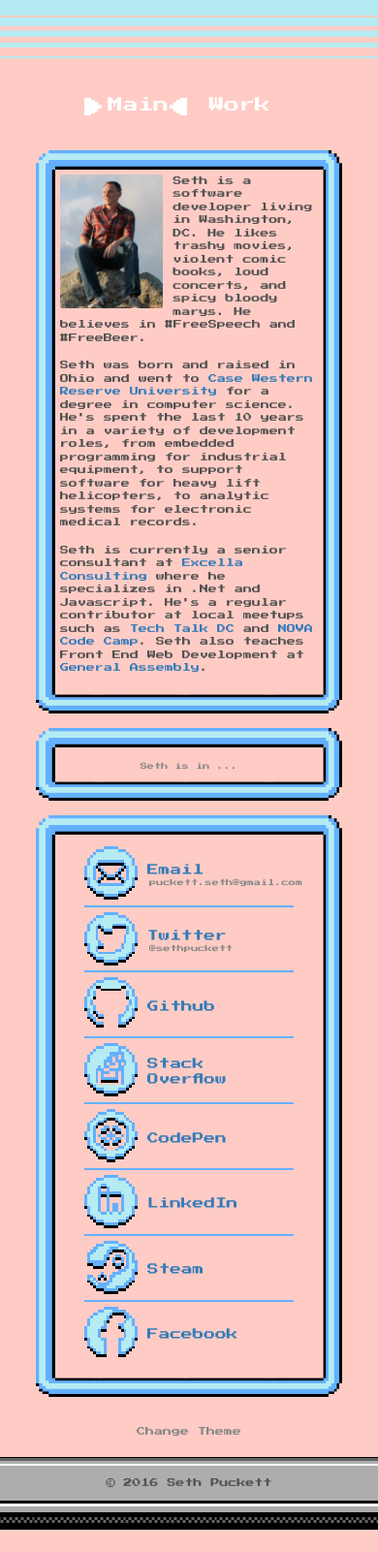
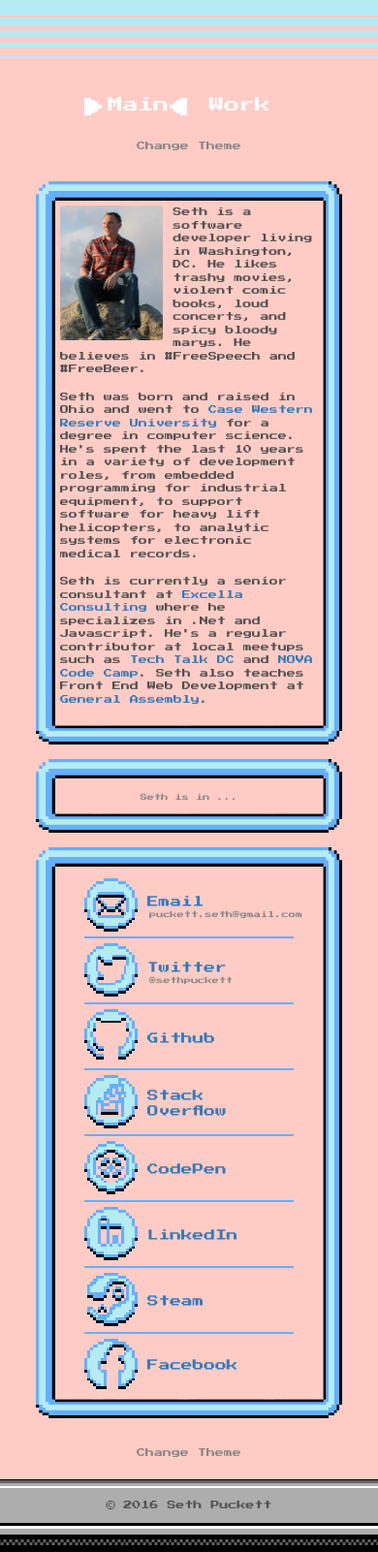
Before and after one commit to sethpuckett/personal-site, a plain HTML site: page index.html in a window 390 px wide. Shown: the whole page at 97% size. Before the commit the page ends 1578 px from the top, so only its background shows below. Drawn offline with nearby package versions, Linux system fonts and the light colour scheme; a script that the page names is missing.

Commit message:
closes #1; added theme change button to mobile view

```diff
--- a/css/styles.css
+++ b/css/styles.css
@@ -53,6 +53,7 @@
 
 ul {
     list-style: none;
+    margin-bottom: 0px;
     margin-top: 5px;
     padding-left: 25px;
     padding-right: 25px;
@@ -132,13 +133,17 @@ html, body {
     padding-bottom: 65px;
 }
 
-#theme-change {
+.theme-change {
     color: #868686;
     font-size: .8em;
     cursor: pointer;
     position: fixed;
     bottom: 20px;
     left: 20px;
+}
+
+#theme-change-top-row {
+    display: none;
 }
 
 /************************
@@ -372,11 +377,18 @@ footer {
         margin-right: 5%;
     }
 
-    #theme-change {
+    #theme-change-top-row {
+        display: block;
+    }
+
+    #theme-change-bottom-row {
+        padding-top: 15px;
+    }
+
+    .theme-change {
         font-size: 1em;
         position: static;
         text-align: center;
-        padding-top: 15px;
         padding-bottom: 30px;
     }
 }
--- a/index.html
+++ b/index.html
@@ -23,7 +23,10 @@
 
         <div id="content">
             <div class="container-fluid">
+
                 <div class="row-fluid">
+
+
 
                     <div class="col-sm-2 col" id="nav-wrapper">
                         <ul id="nav">
@@ -31,6 +34,10 @@
                             <li><a href="#work">Work</a></li>
                             <!--<li><a href="#photos">Photos</a></li>-->
                         </ul>
+                    </div>
+
+                    <div id='theme-change-top-row' class="col-sm-12 col">
+                        <div class="theme-change">Change Theme</div>
                     </div>
 
                     <div id="nav-content" class="col-sm-10">
@@ -179,9 +186,9 @@
                     </div>
 
                 </div>
-                <div class="row-fluid">
+                <div id="theme-change-bottom-row" class="row-fluid">
                     <div class="col-sm-12 col">
-                        <div id="theme-change">Change Theme</div>
+                        <div id="theme-change-bottom" class="theme-change">Change Theme</div>
                     </div>
                 </div>
             </div>
--- a/js/app.js
+++ b/js/app.js
@@ -10,7 +10,7 @@ $(document).ready(function() {
 
   $("#nav a").on("click", updateTab);
 
-  $("#theme-change").on("click", function() {
+  $(".theme-change").on("click", function() {
     themeIndex++;
     setTheme(themeIndex);
   });
@@ -39,10 +39,10 @@ function updateThemeChangePosition() {
   var diff = pageHeight - windowBottom;
 
   if(diff < 65) {
-      $("#theme-change").css("bottom", 85 - diff);
+      $("#theme-change-bottom").css("bottom", 85 - diff);
 
   } else {
-      $("#theme-change").css("bottom", 20);
+      $("#theme-change-bottom").css("bottom", 20);
   }
 }
 
```
